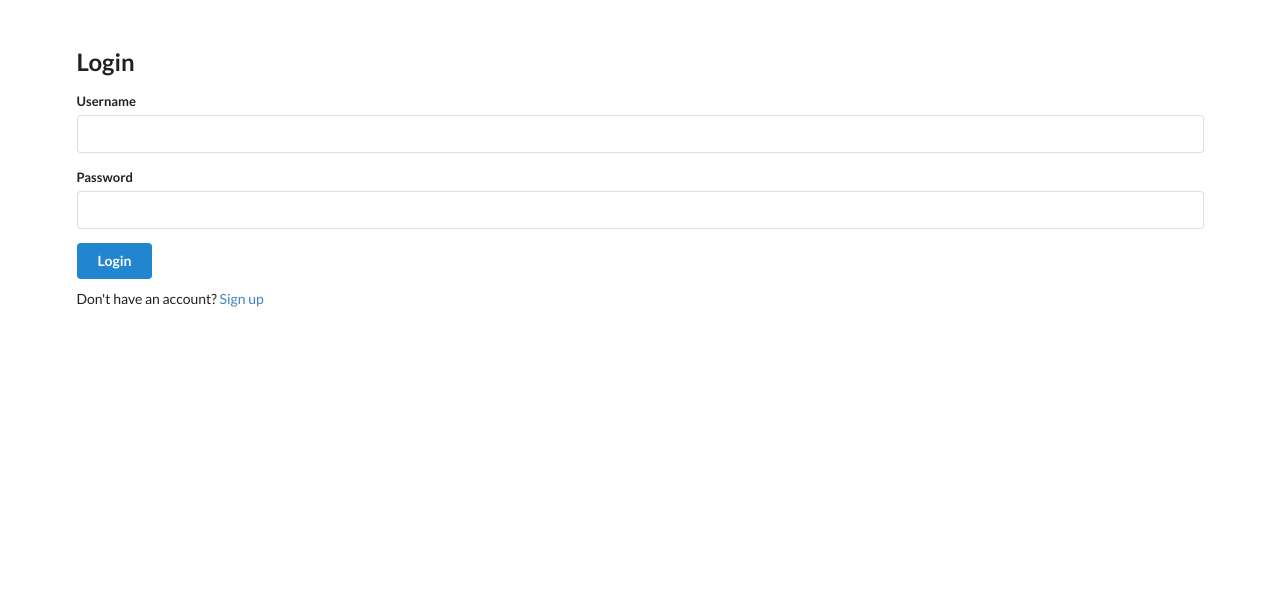
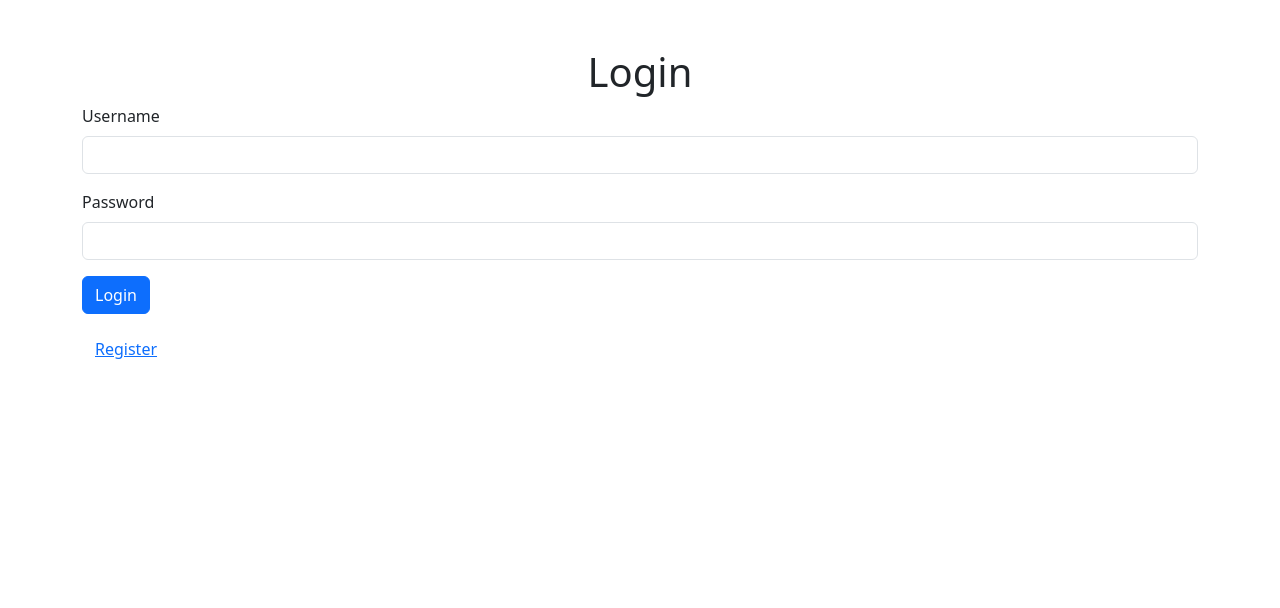
Before and after one commit to Rainers10/Flask-App-Task, a Flask app: page /login in a window 1280 px wide. Shown: the top 608 px of the page. After the commit the page ends 359 px from the top, so only its background shows below. Run offline with Flask 3, Linux system fonts and the light colour scheme.

Commit message:
Update login.html
Updated to current API

```diff
--- a/templates/login.html
+++ b/templates/login.html
@@ -4,32 +4,33 @@
     <meta charset="UTF-8">
     <meta name="viewport" content="width=device-width, initial-scale=1.0">
     <title>Login</title>
-    <link rel="stylesheet" href="https://cdnjs.cloudflare.com/ajax/libs/semantic-ui/2.4.1/semantic.min.css">
+    <link href="https://cdn.jsdelivr.net/npm/bootstrap@5.3.0/dist/css/bootstrap.min.css" rel="stylesheet">
 </head>
-<body>
-    <div class="ui container" style="max-width: 400px; margin-top: 50px;">
-        <h2 class="ui header">Login</h2>
-        {% with messages = get_flashed_messages(with_categories=True) %}
+<body class="container mt-5">
+{% with messages = get_flashed_messages(with_categories=true) %}
     {% if messages %}
+        <div class="flash-messages">
             {% for category, message in messages %}
-        <div class="ui message {{ category }}">{{ message }}</div>
+                <div class="alert alert-{{ category }} alert-dismissible fade show" role="alert">
+                    {{ message }}
+                    <button type="button" class="btn-close" data-bs-dismiss="alert" aria-label="Close"></button>
+                </div>
             {% endfor %}
+        </div>
     {% endif %}
 {% endwith %}
-        <form class="ui form" method="POST">
-            <div class="field">
-                <label>Username</label>
-                <input type="text" name="username" required>
+    <h1 class="text-center">Login</h1>
+    <form method="POST">
+        <div class="mb-3">
+            <label for="username" class="form-label">Username</label>
+            <input type="text" class="form-control" id="username" name="username" required>
         </div>
-            <div class="field">
-                <label>Password</label>
-                <input type="password" name="password" required>
+        <div class="mb-3">
+            <label for="password" class="form-label">Password</label>
+            <input type="password" class="form-control" id="password" name="password" required>
         </div>
-            <button class="ui button primary" type="submit">Login</button>
+        <button type="submit" class="btn btn-primary">Login</button>
     </form>
-        <div style="margin-top: 10px;">
-            Don't have an account? <a href="{{ url_for('register') }}">Sign up</a>
-        </div>
-    </div>
+    <a href="{{ url_for('register') }}" class="btn btn-link mt-3">Register</a>
 </body>
 </html>
```
Lines whose indentation alone changed are shown as unchanged.
